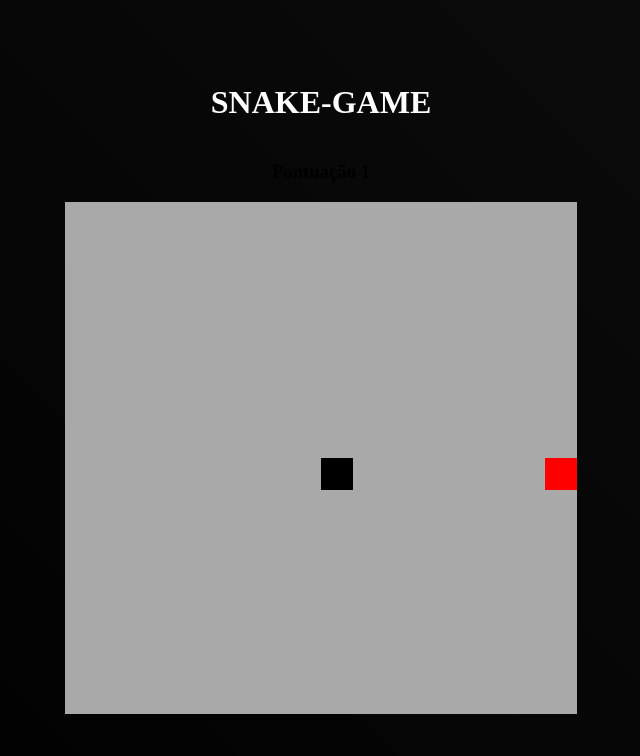
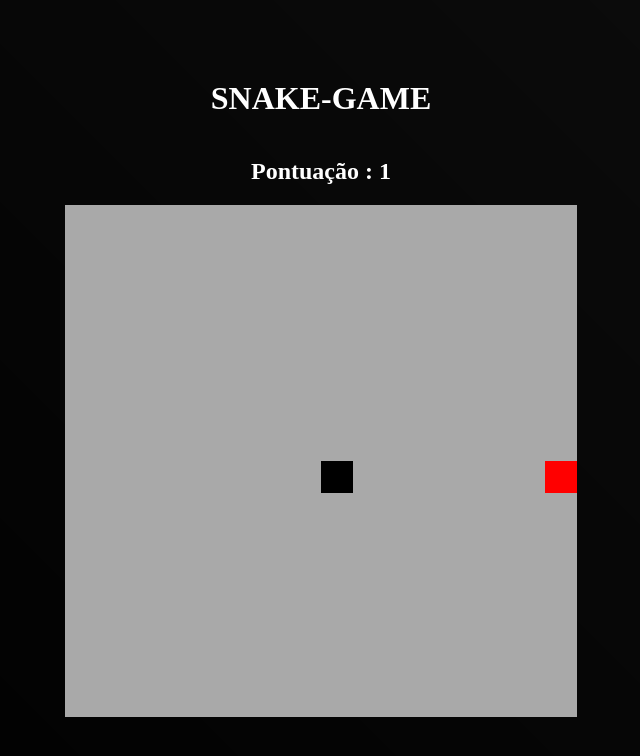
Before and after one commit to lukkasmatheu/Jogo-cobrinha-Javascript-html-css, a plain HTML site: page index.html in a window 1280 px wide. Shown: the whole page, without its empty margins (295-935 px from the left). Drawn offline with Linux system fonts and the light colour scheme.

Commit message:
adicionando cor as fontes

```diff
--- a/index.html
+++ b/index.html
@@ -9,7 +9,7 @@
 </head>
 <body>
     <h1>SNAKE-GAME</h1>
-    <h3 id="pontuacao"></h3>
+    <h2 id="pontuacao">Pontuação :</h2>
     <canvas id="snake" width="512" height="512"></canvas>
 </body>
 </html>
--- a/script.js
+++ b/script.js
@@ -94,7 +94,7 @@ function start(){
     if(snake.length > pontos)
     {
         pontos = snake.length;
-        pont.innerHTML = `Pontuação ${pontos}`;
+        pont.innerHTML = `Pontuação : ${pontos}`;
 
     }
 
--- a/style.css
+++ b/style.css
@@ -1,12 +1,13 @@
-body{
+body {
     height: 95vh;
     width: 95vw;
     display: flex;
     flex-direction: column;
     justify-content: center;
     align-items: center;
-    background: linear-gradient(45deg,rgb(0,0,0),rgba(0,0,0,0.95));
+    background: linear-gradient(45deg, rgb(0, 0, 0), rgba(0, 0, 0, 0.95));
 }
-h1{
+h1,
+h2 {
     color: white;
 }
```
